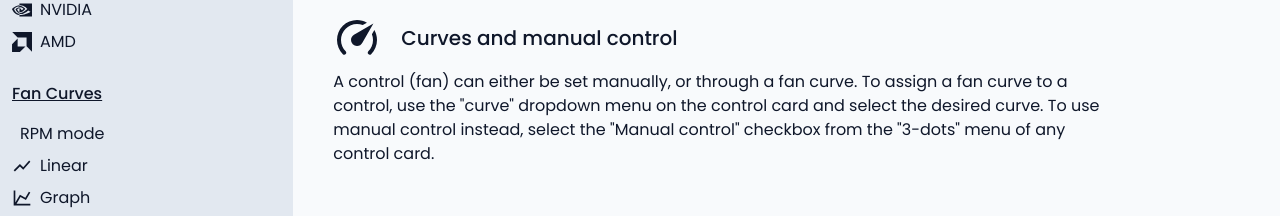
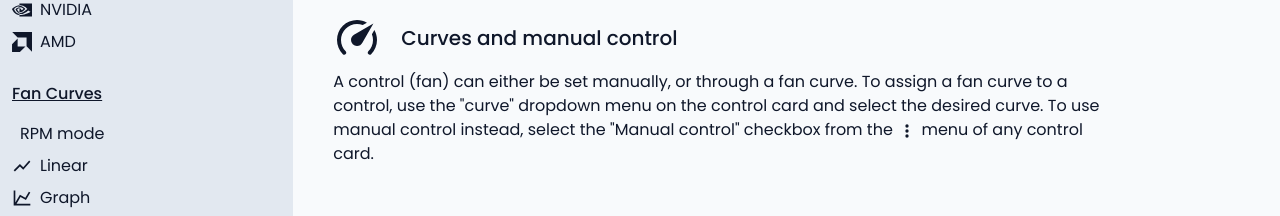
Before and after one commit to Rem0o/FanControl.Website, an Astro site: page /docs in a window 1280 px wide. Shown: the part 266-482 px from the top of the page. Built offline with nearby package versions, Linux system fonts and the light colour scheme; Astro itself is replaced by a stand-in of ours.

Commit message:
Use 3-dot icon instead of text

```diff
--- a/src/reactComponents/docs/control.tsx
+++ b/src/reactComponents/docs/control.tsx
@@ -1,11 +1,12 @@
 import { icons } from "../../common/icons";
 import Border from "../border";
+import { SmallIcon } from "../icon";
 import { NiceSmallerHeader } from "../niceHeader";
 import type { DocSection } from "./docSection";
 
 const curvesAndManualControlText = (
   <p>
-    A control (fan) can either be set manually, or through a fan curve. To assign a fan curve to a control, use the "curve" dropdown menu on the control card and select the desired curve. To use manual control instead, select the "Manual control" checkbox from the "3-dots" menu of any control card.
+    A control (fan) can either be set manually, or through a fan curve. To assign a fan curve to a control, use the "curve" dropdown menu on the control card and select the desired curve. To use manual control instead, select the "Manual control" checkbox from the <span>{SmallIcon(icons.threeDot, "inline")}</span> menu of any control card.
   </p>
 );
 
```
